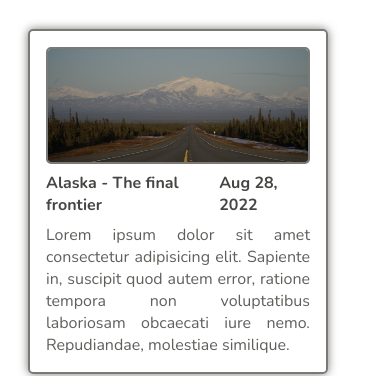
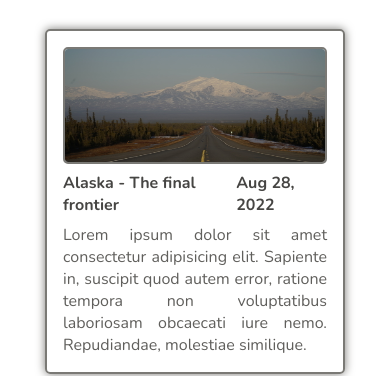
Before and after one commit to MarioLisbona/CA-T1A2-portfolio, a plain HTML site: page blog.html in a window 390 px wide. Shown: the part 472-848 px from the top of the page. Drawn offline with nearby package versions, Linux system fonts and the light colour scheme.

Commit message:
align preview cards in center for under 600px

```diff
--- a/styles/blog-style.css
+++ b/styles/blog-style.css
@@ -58,6 +58,12 @@ article {
     color: var(--logo-orange);
 }
 
+@media screen and (max-width: 600px) {
+    .preview-card {
+        margin: 1rem auto;
+    }
+}
+
 @media screen and (min-width: 500px)and (max-width: 899px){
     .preview-card {
         flex: 25%;
--- a/styles/projects-style.css
+++ b/styles/projects-style.css
@@ -29,6 +29,12 @@ article a:hover {
     cursor: pointer;
 }
 
+@media screen and (max-width: 600px) {
+    .preview-card {
+        margin: 1 rem auto;
+    }
+}
+
 @media screen and (min-width: 500px)and (max-width: 899px){
     .preview-card {
         flex: 25%;
```
